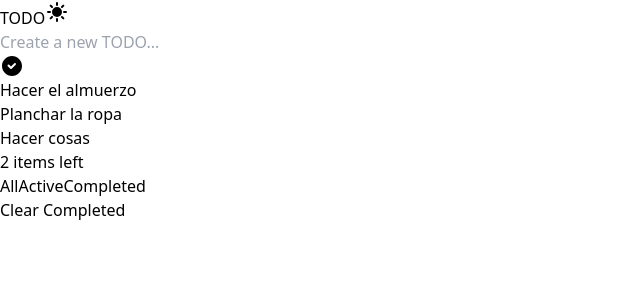
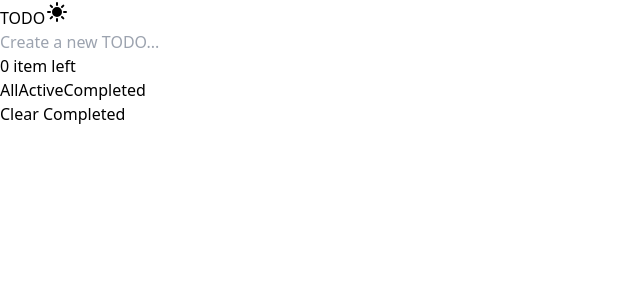
Before and after one commit to Leslie-L/TODOapp, a Vue app: page / in a window 1280 px wide. Shown: the top 300 px of the page, without its empty margins (0-640 px from the left). Built offline with nearby package versions, Linux system fonts and the light colour scheme.

Commit message:
basic actions ready

```diff
--- a/src/App.vue
+++ b/src/App.vue
@@ -6,24 +6,11 @@ import Menu from '@/components/Menu.vue'
 
 const newTodo = ref('')
 const optionSelected = ref('all')
-const TODOS = ref([
-  {
-    id: 'xsea213s',
-    todo: 'Hacer el almuerzo',
-    completed: true
-  },
-  {
-    id: 'pofgoew2',
-    todo: 'Planchar la ropa',
-    completed: false
-  },
-  {
-    id: 'dfsa2',
-    todo: 'Hacer cosas',
-    completed: false
-  }
-])
+const TODOS = ref([])
+const TODOdisplayed = ref([...TODOS.value])
+
 const countTODOS = computed(() => TODOS.value.filter((item) => !item.completed).length)
+
 const markCompleted = (id) => {
   const index = TODOS.value.findIndex((item) => item.id === id)
   if (index !== -1) {
@@ -32,6 +19,15 @@ const markCompleted = (id) => {
 }
 const changeOption = (option) => {
   optionSelected.value = option
+  if (option === 'all') {
+    TODOdisplayed.value = [...TODOS.value]
+  } else if (option === 'active') {
+    const actives = TODOS.value.filter((item) => !item.completed)
+    TODOdisplayed.value = [...actives]
+  } else {
+    const noactives = TODOS.value.filter((item) => item.completed)
+    TODOdisplayed.value = [...noactives]
+  }
 }
 const insertTODO = (event) => {
   const key = event.key
@@ -43,7 +39,13 @@ const insertTODO = (event) => {
     }
     TODOS.value.push(data)
     newTodo.value = ''
+    changeOption(optionSelected.value)
   }
+}
+const clearTODOS = () => {
+  const clear = TODOS.value.filter((item) => item.completed === false)
+  TODOS.value = [...clear]
+  changeOption(optionSelected.value)
 }
 </script>
 
@@ -64,14 +66,19 @@ const insertTODO = (event) => {
     <main class="w-full flex justify-center relative">
       <section class="max-w-md w-full absolute -top-6 p-2">
         <Task
-          v-for="item in TODOS"
+          v-for="item in TODOdisplayed"
           :id="item.id"
           :todo="item.todo"
           :completed="item.completed"
           :key="item.id"
           @markCompleted="markCompleted"
         />
-        <Menu :count="countTODOS" :option="optionSelected" @changeOption="changeOption" />
+        <Menu
+          :count="countTODOS"
+          :option="optionSelected"
+          @changeOption="changeOption"
+          @clearTODOS="clearTODOS"
+        />
       </section>
     </main>
   </div>
--- a/src/components/Menu.vue
+++ b/src/components/Menu.vue
@@ -9,19 +9,31 @@
     </div>
     <div class="flex gap-2 items-center">
       <span v-if="option == 'all'" class="text-blue-400 font-bold">All</span>
-      <span v-else>All</span>
+      <span v-else @click="changeOptionSelected('all')" class="hover:text-green-400 hover:scale-105"
+        >All</span
+      >
       <span v-if="option == 'active'" class="text-blue-400 font-bold">Active</span>
-      <span v-else>Active</span>
+      <span
+        v-else
+        @click="changeOptionSelected('active')"
+        class="hover:text-green-400 hover:scale-105"
+        >Active</span
+      >
       <span v-if="option == 'completed'" class="text-blue-400 font-bold">Completed</span>
-      <span v-else>Completed</span>
+      <span
+        v-else
+        @click="changeOptionSelected('completed')"
+        class="hover:text-green-400 hover:scale-105"
+        >Completed</span
+      >
     </div>
     <div class="text-right">
-      <span>Clear Completed</span>
+      <span @click="clear" class="hover:text-green-400 hover:scale-105">Clear Completed</span>
     </div>
   </section>
 </template>
 <script setup>
-import { defineProps, toRefs } from 'vue'
+import { defineProps, toRefs, defineEmits } from 'vue'
 
 const props = defineProps({
   count: {
@@ -32,4 +44,12 @@ const props = defineProps({
   }
 })
 const { count, option } = toRefs(props)
+const emits = defineEmits(['changeOption', 'clearTODOS'])
+
+const changeOptionSelected = (option) => {
+  emits('changeOption', option)
+}
+const clear = () => {
+  emits('clearTODOS')
+}
 </script>
```
